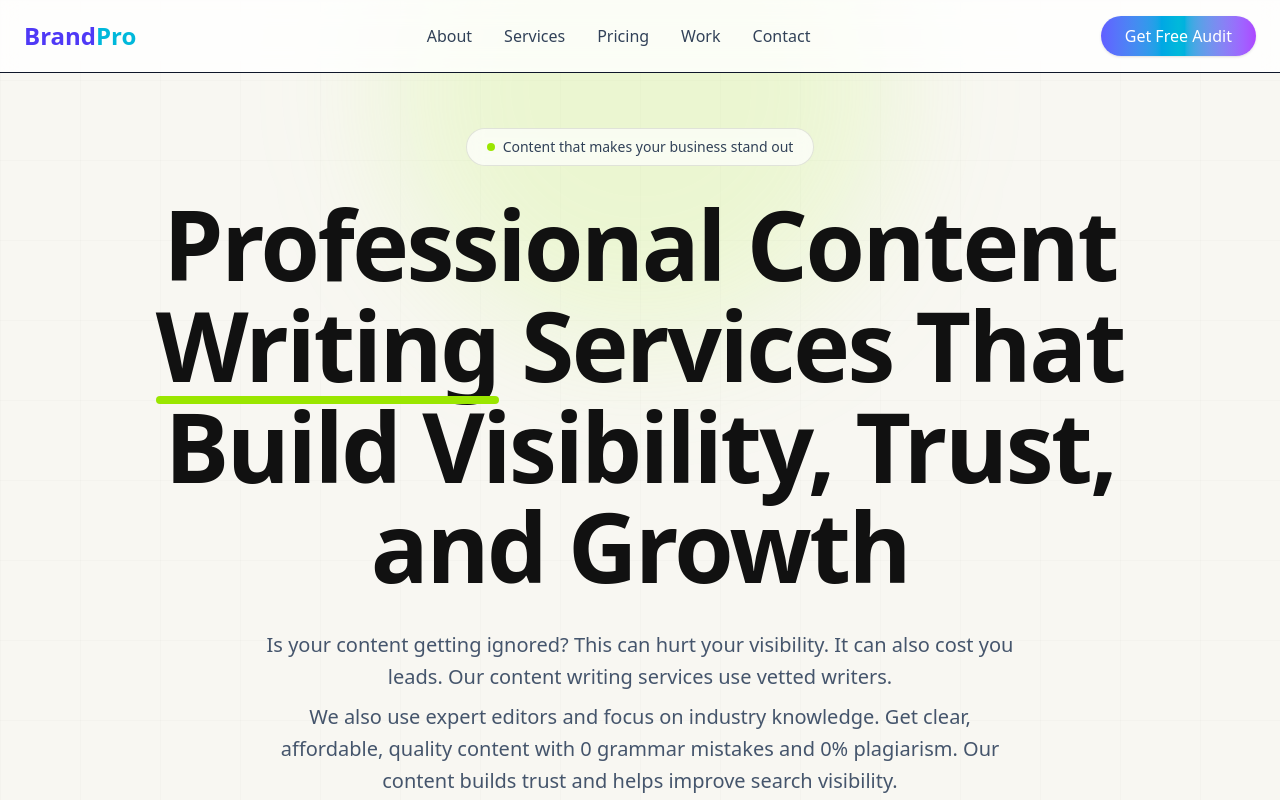
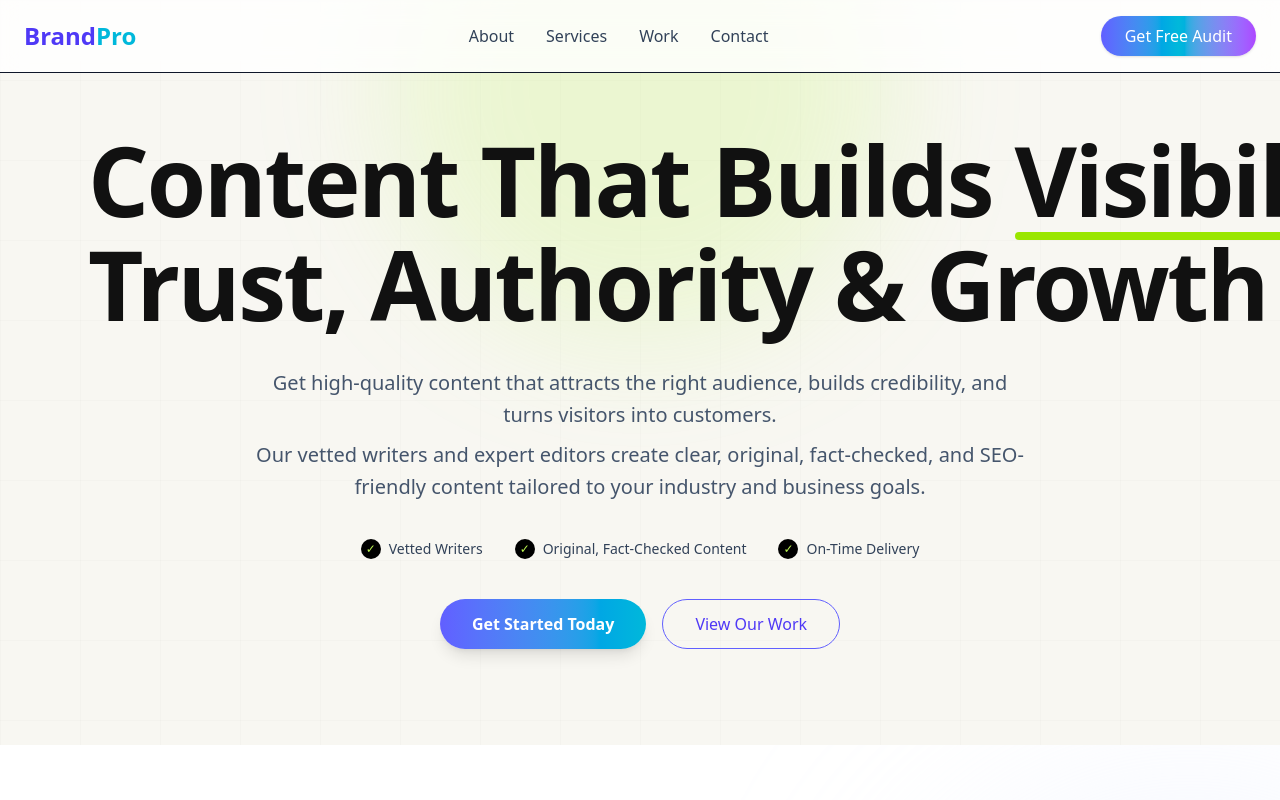
Before and after one commit to Abhishek-6377/Hem, a React (Vite) app: page / in a window 1280 px wide. Shown: the top 800 px of the page. Built offline with nearby package versions, Linux system fonts and the light colour scheme.

Commit message:
Update website

```diff
--- a/src/components/About.jsx
+++ b/src/components/About.jsx
@@ -141,11 +141,11 @@ export default function About() {
 
               <div className="h-8 w-px bg-slate-200" />
 
-              <p className="text-sm text-slate-500">
+              {/* <p className="text-sm text-slate-500">
                 Strategy <span className="mx-2 text-indigo-400">•</span>
                 Creativity <span className="mx-2 text-indigo-400">•</span>
                 Technology
-              </p>
+              </p> */}
             </div>
           </div>
 
--- a/src/components/Comparison.jsx
+++ b/src/components/Comparison.jsx
@@ -278,10 +278,12 @@ export default function Comparison() {
               <h3
                 className="
       mt-2
-                  text-2xl
+      text-xl
       font-extrabold
-                  leading-tight
+      leading-snug
+      tracking-tight
       text-white
+      sm:text-2xl
     "
               >
                 Turn Better Content Into Better Growth
@@ -298,7 +300,6 @@ export default function Comparison() {
               >
                 Get content that improves visibility, builds trust,
                 and helps turn readers into customers.
-
               </p>
             </div>
 
@@ -324,8 +325,8 @@ export default function Comparison() {
                 </div>
 
                 <div>
-                  <p className="text-[11px] text-slate-400">
-                    We'll delever
+                  <p className="text-[11px] font-medium text-slate-400">
+                    Written by Experts
                   </p>
 
                   <p className="text-sm font-bold text-slate-800">
@@ -352,8 +353,8 @@ export default function Comparison() {
                 </div>
 
                 <div>
-                  <p className="text-[11px] text-slate-400">
-                    You'll get
+                  <p className="text-[11px] font-medium text-slate-400">
+                    Built Around Your Audience
                   </p>
 
                   <p className="text-sm font-bold text-slate-800">
@@ -380,8 +381,8 @@ export default function Comparison() {
                 </div>
 
                 <div>
-                  <p className="text-[11px] text-slate-400">
-                    Support across
+                  <p className="text-[11px] font-medium text-slate-400">
+                    Delivered When Promised
                   </p>
 
                   <p className="text-sm font-bold text-slate-800">
@@ -436,7 +437,7 @@ export default function Comparison() {
                 md:grid
               "
             >
-              <div
+              {/* <div
                 className="
                   flex
                   items-center
@@ -446,7 +447,7 @@ export default function Comparison() {
                 "
               >
                 Factor
-              </div>
+              </div> */}
 
               <div
                 className="
@@ -628,8 +629,7 @@ export default function Comparison() {
                             items-center
                             justify-center
                             rounded-md
-                            ${
-                              genericValues[index] ===
+                            ${genericValues[index] ===
                               "Limited"
                               ? "bg-amber-50"
                               : "bg-slate-50"
@@ -643,8 +643,7 @@ export default function Comparison() {
                               gap-1
                               text-[10px]
                               font-bold
-                              ${
-                                genericValues[index] ===
+                              ${genericValues[index] ===
                                 "Limited"
                                 ? "text-amber-600"
                                 : "text-slate-500"
@@ -752,8 +751,7 @@ export default function Comparison() {
                               py-1.5
                               text-[10px]
                               font-bold
-                              ${
-                                genericValues[index] ===
+                              ${genericValues[index] ===
                                 "Limited"
                                 ? "bg-amber-50 text-amber-600"
                                 : "bg-slate-50 text-slate-500"
@@ -789,7 +787,7 @@ export default function Comparison() {
 
         {/* ================= BOTTOM TRUST STRIP ================= */}
 
-        <motion.div
+        {/* <motion.div
           initial={{
             opacity: 0,
             y: 12,
@@ -860,7 +858,7 @@ export default function Comparison() {
             Editorially Reviewed
           </span>
 
-        </motion.div>
+        </motion.div> */}
       </div>
     </section>
   );
--- a/src/components/FAQ.jsx
+++ b/src/components/FAQ.jsx
@@ -59,9 +59,9 @@ export default function FAQ() {
       <div className="relative max-w-4xl mx-auto px-6">
         {/* Section Heading */}
         <div className="text-center">
-          <span className="inline-block px-4 py-2 mb-5 text-sm font-semibold text-indigo-600 bg-indigo-100 rounded-full">
+          {/* <span className="inline-block px-4 py-2 mb-5 text-sm font-semibold text-indigo-600 bg-indigo-100 rounded-full">
             FAQ
-          </span>
+          </span> */}
 
           <h2 className="text-4xl md:text-5xl font-bold text-slate-900 leading-tight">
             Questions Businesses Ask Before Hiring Content Writers
--- a/src/components/Features.jsx
+++ b/src/components/Features.jsx
@@ -52,7 +52,7 @@ export default function Features() {
       <div className="relative mx-auto max-w-7xl px-6">
         {/* Section Heading */}
         <div className="mx-auto max-w-4xl text-center">
-          <motion.span
+          {/* <motion.span
             initial={{ opacity: 0, y: 15 }}
             whileInView={{ opacity: 1, y: 0 }}
             viewport={{ once: true }}
@@ -60,7 +60,7 @@ export default function Features() {
             className="text-sm font-bold uppercase tracking-[0.2em] text-indigo-600"
           >
             Why Choose ContentVanta
-          </motion.span>
+          </motion.span> */}
 
           <motion.h2
             initial={{ opacity: 0, y: 20 }}
@@ -145,9 +145,9 @@ export default function Features() {
           transition={{ duration: 0.5, delay: 0.2 }}
           className="mt-16 text-center"
         >
-          <p className="mb-5 text-sm text-slate-500">
+          {/* <p className="mb-5 text-sm text-slate-500">
             Ready to get content that works for your business?
-          </p>
+          </p> */}
 
           <a
             href="/contact"
--- a/src/components/Hero.jsx
+++ b/src/components/Hero.jsx
@@ -26,7 +26,7 @@ export default function Hero() {
       <div className="relative z-10 mx-auto max-w-6xl px-6 text-center">
 
         {/* Small Label */}
-        <motion.div
+        {/* <motion.div
           initial={{ y: -20, opacity: 0 }}
           animate={{ y: 0, opacity: 1 }}
           transition={{ duration: 0.6 }}
@@ -34,7 +34,7 @@ export default function Hero() {
         >
           <span className="h-2 w-2 rounded-full bg-lime-400" />
           Content that makes your business stand out
-        </motion.div>
+        </motion.div> */}
 
         {/* Heading */}
 <motion.div
@@ -42,21 +42,30 @@ export default function Hero() {
   animate={{ y: 0, opacity: 1 }}
   transition={{ duration: 0.8 }}
 >
-          {/* Professional Content Writing Services That Build Visibility, Trust, and Growth */}
-          <h2 className="mx-auto max-w-5xl text-5xl font-bold leading-[1.05] tracking-tight text-[#111111] sm:text-6xl md:text-7xl lg:text-8xl">
-            Professional Content{" "}
+  <h4 className="mx-auto max-w-6xl text-4xl font-bold leading-[1.08] tracking-tight text-[#111111] sm:text-5xl md:text-6xl lg:text-7xl xl:text-8xl">
+
+    {/* First Line */}
+    <span className="block whitespace-normal md:whitespace-nowrap">
+      Content That Builds{" "}
       <span className="relative inline-block">
-              Writing
+        Visibility
         <motion.span
           initial={{ width: 0 }}
           animate={{ width: "100%" }}
           transition={{ delay: 0.8, duration: 0.7 }}
-                className="absolute -bottom-2 left-0 h-2 rounded-full bg-lime-400"
+          className="absolute -bottom-1 md:-bottom-2 left-0 h-1.5 md:h-2 rounded-full bg-lime-400"
         />
-            </span>{" "}
-            Services That Build Visibility, Trust, and Growth
-          </h2>
+      </span>
+    </span>
+
+    {/* Second Line */}
+    <span className="block whitespace-normal md:whitespace-nowrap">
+      Trust, Authority & Growth
+    </span>
+
+  </h4>
 </motion.div>
+
 
         {/* Description */}
         <motion.div
@@ -66,13 +75,14 @@ export default function Hero() {
           className="mx-auto mt-8 max-w-3xl"
         >
           <p className="text-lg leading-8 text-slate-600 md:text-xl">
-            Is your content getting ignored? This can hurt your visibility.
-            It can also cost you leads. Our content writing services use vetted writers.
+            Get high-quality content that attracts the right audience,
+            builds credibility, and turns visitors into customers.
           </p>
 
           <p className="mt-2 text-lg leading-8 text-slate-600 md:text-xl">
-             We also use expert editors and focus on industry knowledge. Get clear, affordable, quality content with 0 grammar mistakes and 0% plagiarism.
-             Our content builds trust and helps improve search visibility.
+            Our vetted writers and expert editors create clear,
+            original, fact-checked, and SEO-friendly content tailored
+            to your industry and business goals.
           </p>
         </motion.div>
 
@@ -122,14 +132,14 @@ export default function Hero() {
         </motion.div>
 
         {/* Bottom Trust Text */}
-        <motion.p
+        {/* <motion.p
           initial={{ opacity: 0 }}
           animate={{ opacity: 1 }}
           transition={{ delay: 0.9 }}
           className="mt-8 text-sm text-slate-400"
         >
           Strategy • Creativity • Results
-        </motion.p>
+        </motion.p> */}
       </div>
     </section>
   );
--- a/src/components/Industries.jsx
+++ b/src/components/Industries.jsx
@@ -136,7 +136,7 @@ export default function Industries() {
       <div className="relative mx-auto max-w-7xl px-5 sm:px-6 lg:px-8">
         {/* Heading */}
         <div className="mx-auto max-w-4xl text-center">
-          <motion.div
+          {/* <motion.div
             initial={{ opacity: 0, y: 15 }}
             whileInView={{ opacity: 1, y: 0 }}
             viewport={{ once: true }}
@@ -146,7 +146,7 @@ export default function Industries() {
             <span className="text-sm font-bold uppercase tracking-[0.2em] text-blue-600">
               Industries We Serve
             </span>
-          </motion.div>
+          </motion.div> */}
 
           <motion.h2
             initial={{ opacity: 0, y: 20 }}
@@ -234,7 +234,7 @@ export default function Industries() {
         </div>
 
         {/* Bottom CTA */}
-        <motion.div
+        {/* <motion.div
           initial={{ opacity: 0, y: 15 }}
           whileInView={{ opacity: 1, y: 0 }}
           viewport={{ once: true }}
@@ -252,7 +252,7 @@ export default function Industries() {
             Start a Conversation
             <span className="ml-2 text-lg">→</span>
           </a>
-        </motion.div>
+        </motion.div> */}
       </div>
     </section>
   );
--- a/src/components/Navbar.jsx
+++ b/src/components/Navbar.jsx
@@ -7,7 +7,7 @@ export default function Navbar() {
   const links = [
     { name: "About", href: "#about" },
     { name: "Services", href: "#painPoint" },
-    { name: "Pricing", href: "#pricing" },
+    // { name: "Pricing", href: "#pricing" },
     { name: "Work", href: "#work" },
     { name: "Contact", href: "#contact" },
   ];
--- a/src/components/PainPoints.jsx
+++ b/src/components/PainPoints.jsx
@@ -92,15 +92,15 @@ export default function PainPoints() {
           transition={{ duration: 0.6 }}
           className="mx-auto max-w-3xl text-center"
         >
-          <span className="text-sm font-bold uppercase tracking-[0.2em] text-indigo-500">
+          {/* <span className="text-sm font-bold uppercase tracking-[0.2em] text-indigo-500">
             Our Content Services
-          </span>
+          </span> */}
 
           <h2 className="mt-3 text-4xl font-extrabold leading-tight tracking-tight text-slate-800 md:text-5xl">
-            Why Choose Our
+            What Professional
             <br />
             <span className="text-indigo-500">
-              Professional SEO Content Writers?
+              SEO Content Writing Services Do We Offer?
             </span>
           </h2>
 
--- a/src/components/Process.jsx
+++ b/src/components/Process.jsx
@@ -191,9 +191,9 @@ export default function Process() {
                 </span>
               </h3>
 
-              <p className="mt-2 text-xs text-slate-500">
+              {/* <p className="mt-2 text-xs text-slate-500">
                 Five steps. One clear goal.
-              </p>
+              </p> */}
             </div>
           </motion.div>
 
@@ -375,9 +375,9 @@ export default function Process() {
           transition={{ duration: 0.6, delay: 0.3 }}
           className="mt-16 text-center"
         >
-          <p className="mb-5 text-sm text-slate-500">
+          {/* <p className="mb-5 text-sm text-slate-500">
             Ready to turn your brief into content that makes an impact?
-          </p>
+          </p> */}
 
           <a
             href="/contact"
--- a/src/components/Reviews.jsx
+++ b/src/components/Reviews.jsx
@@ -364,13 +364,13 @@ export default function Reviews() {
           className="mx-auto max-w-3xl text-center"
         >
 
-          <div className="mb-5 inline-flex items-center gap-2 rounded-full border border-[#203f7a]/10 bg-white px-4 py-2 text-xs font-bold uppercase tracking-[0.15em] text-[#203f7a] shadow-sm">
+          {/* <div className="mb-5 inline-flex items-center gap-2 rounded-full border border-[#203f7a]/10 bg-white px-4 py-2 text-xs font-bold uppercase tracking-[0.15em] text-[#203f7a] shadow-sm">
 
             <PenLine size={14} />
 
-            Student Experiences
+            Client Experiences
 
-          </div>
+          </div> */}
 
 
           <h2 className="text-3xl font-bold tracking-tight text-slate-900 sm:text-4xl md:text-[46px] md:leading-[1.15]">
@@ -401,7 +401,7 @@ export default function Reviews() {
 
           {/* Verified */}
 
-          <div className="flex items-center gap-2 text-sm font-medium text-slate-600">
+          {/* <div className="flex items-center gap-2 text-sm font-medium text-slate-600">
 
             <CheckCircle2
               size={17}
@@ -410,12 +410,12 @@ export default function Reviews() {
 
             Verified Experiences
 
-          </div>
+          </div> */}
 
 
           {/* Rating */}
 
-          <div className="flex items-center gap-1">
+          {/* <div className="flex items-center gap-1">
 
             {[1, 2, 3, 4, 5].map((star) => (
 
@@ -432,14 +432,14 @@ export default function Reviews() {
               4.9/5
             </span>
 
-          </div>
+          </div> */}
 
 
-          <div className="text-sm font-medium text-slate-600">
+          {/* <div className="text-sm font-medium text-slate-600">
 
             Trusted Academic Writing Support
 
-          </div>
+          </div> */}
 
         </div>
 
--- a/src/components/SampleWork.jsx
+++ b/src/components/SampleWork.jsx
@@ -408,7 +408,7 @@ export default function SampleWork() {
 
           {/* Portfolio Button */}
 
-          <motion.a
+          {/* <motion.a
             initial={{ opacity: 0, y: 12 }}
             whileInView={{ opacity: 1, y: 0 }}
             viewport={{ once: true }}
@@ -441,7 +441,7 @@ export default function SampleWork() {
             View Portfolio
 
             <span>→</span>
-          </motion.a>
+          </motion.a> */}
         </div>
 
         {/* ================= CAROUSEL ================= */}
@@ -888,7 +888,7 @@ export default function SampleWork() {
             text-center
           "
         >
-          <p
+          {/* <p
             className="
               mb-4
               text-xs
@@ -897,7 +897,7 @@ export default function SampleWork() {
             "
           >
             Want content like this for your business?
-          </p>
+          </p> */}
 
           <a
             href="/contact"
```
Lines whose indentation alone changed are shown as unchanged.
